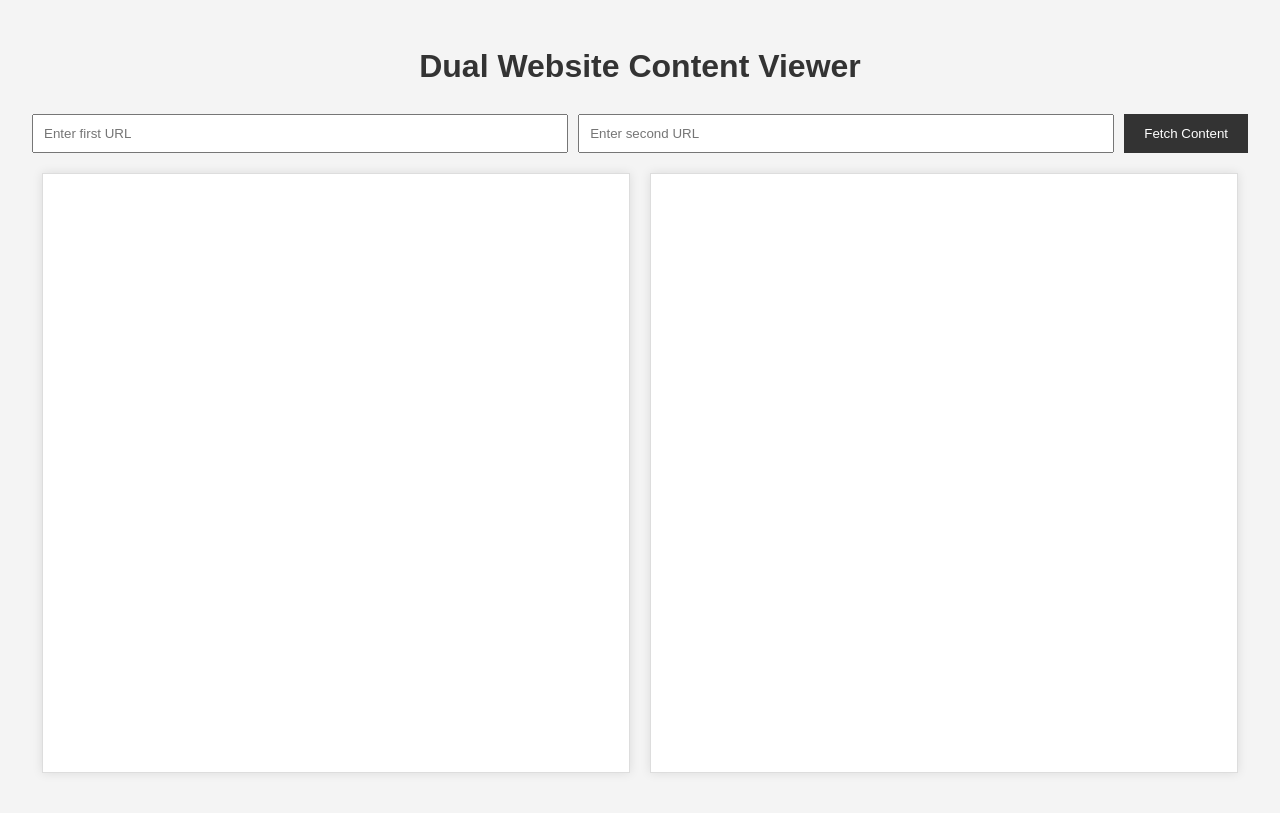
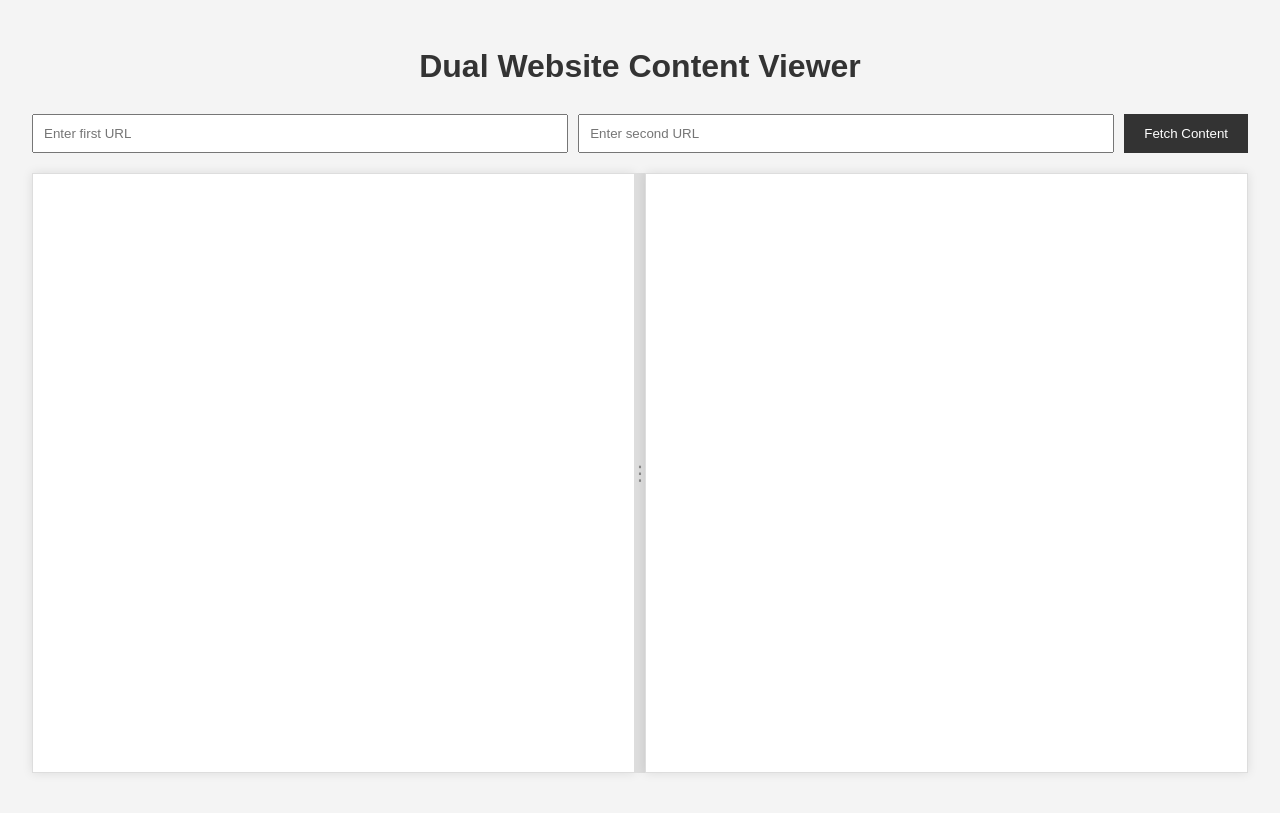
Before and after one commit to mcvillain/DualRenderWeb, a Flask app: page / in a window 1280 px wide. Run offline with Flask 3, Linux system fonts and the light colour scheme.

```diff
--- a/static/css/styles.css
+++ b/static/css/styles.css
@@ -46,6 +46,7 @@ button:hover {
     display: flex;
     justify-content: space-between;
     height: calc(100vh - 200px);
+    position: relative;
 }
 
 .content-box {
@@ -54,8 +55,22 @@ button:hover {
     padding: 20px;
     background-color: #fff;
     border: 1px solid #ddd;
-    margin: 0 10px;
     box-shadow: 0 0 10px rgba(0, 0, 0, 0.1);
+}
+
+.resize-handle {
+    width: 10px;
+    background-color: #ddd;
+    cursor: col-resize;
+    display: flex;
+    justify-content: center;
+    align-items: center;
+}
+
+.resize-handle::after {
+    content: "⋮";
+    color: #888;
+    font-size: 20px;
 }
 
 .content-box * {
--- a/static/js/script.js
+++ b/static/js/script.js
@@ -3,6 +3,7 @@ document.addEventListener('DOMContentLoaded', () => {
     const content1 = document.getElementById('content1');
     const content2 = document.getElementById('content2');
     const errorDiv = document.getElementById('error');
+    const resizeHandle = document.getElementById('resize-handle');
 
     form.addEventListener('submit', async (e) => {
         e.preventDefault();
@@ -55,6 +56,28 @@ document.addEventListener('DOMContentLoaded', () => {
         container.appendChild(styleElement);
     }
 
+    // Resizing functionality
+    let isResizing = false;
+    let startX;
+    let startWidth;
+
+    resizeHandle.addEventListener('mousedown', (e) => {
+        isResizing = true;
+        startX = e.clientX;
+        startWidth = content1.offsetWidth;
+    });
+
+    document.addEventListener('mousemove', (e) => {
+        if (!isResizing) return;
+        const diff = e.clientX - startX;
+        content1.style.width = `${startWidth + diff}px`;
+        content2.style.width = `calc(100% - ${startWidth + diff}px - 10px)`;
+    });
+
+    document.addEventListener('mouseup', () => {
+        isResizing = false;
+    });
+
     // Periodically update content
     setInterval(fetchContent, 60000); // Update every 60 seconds
 });
--- a/templates/index.html
+++ b/templates/index.html
@@ -16,6 +16,7 @@
         </form>
         <div class="content-container">
             <div id="content1" class="content-box"></div>
+            <div id="resize-handle" class="resize-handle"></div>
             <div id="content2" class="content-box"></div>
         </div>
         <div id="error" class="error"></div>
```
